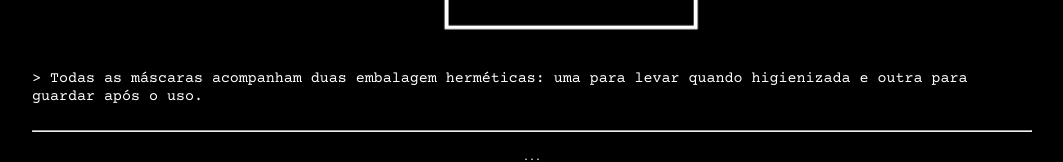
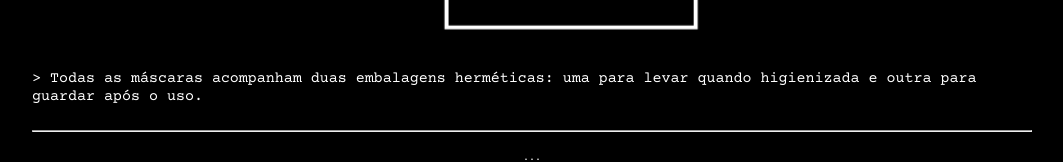
Before and after one commit to jofulanetti/jofulanetti.github.io, a website: page a-mascara.html in a window 1280 px wide. Shown: the part 2357-2519 px from the top of the page, without its empty margins (108-1171 px from the left). Drawn offline with nearby package versions, Linux system fonts and the light colour scheme.

Commit message:
Revisado o texto

```diff
--- a/a-mascara.html
+++ b/a-mascara.html
@@ -35,7 +35,7 @@
             <p class="text">> Como parte da proposta desde o início da pesquisa, esse produto é confeccionado usando apenas resíduos industriais, principalmente tapeçarias, sendo assim, sua máscara se torna limitada e exclusiva.</p>
             <p class="text">> Essa máscara é também uma proposta de otimização do uso de materiais. Ressignificá-los é uma necessidade para lidar com as consequências da produção em larga escala e tentar, ao máximo, minimizar os efeitos futuros.</p>
             <img class="img-35" src="assets/img/w_masc_05.png" alt="Embalagens">
-            <p class="text">> Todas as máscaras acompanham duas embalagem herméticas: uma para levar quando higienizada e outra para guardar após o uso.</p>
+            <p class="text">> Todas as máscaras acompanham duas embalagens herméticas: uma para levar quando higienizada e outra para guardar após o uso.</p>
             <hr>
         </article>
         <nav class="menu-wrapper">
```
